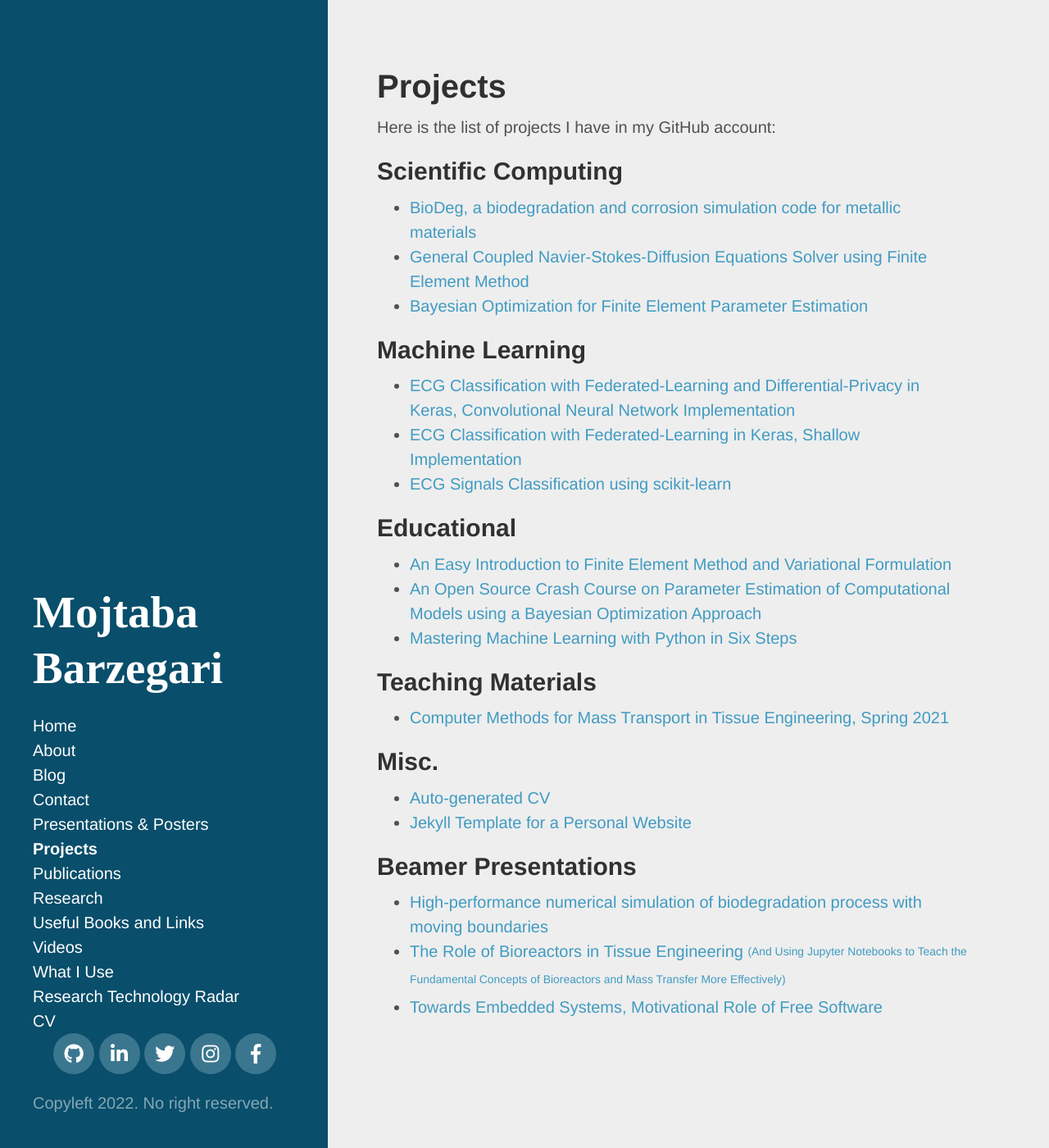
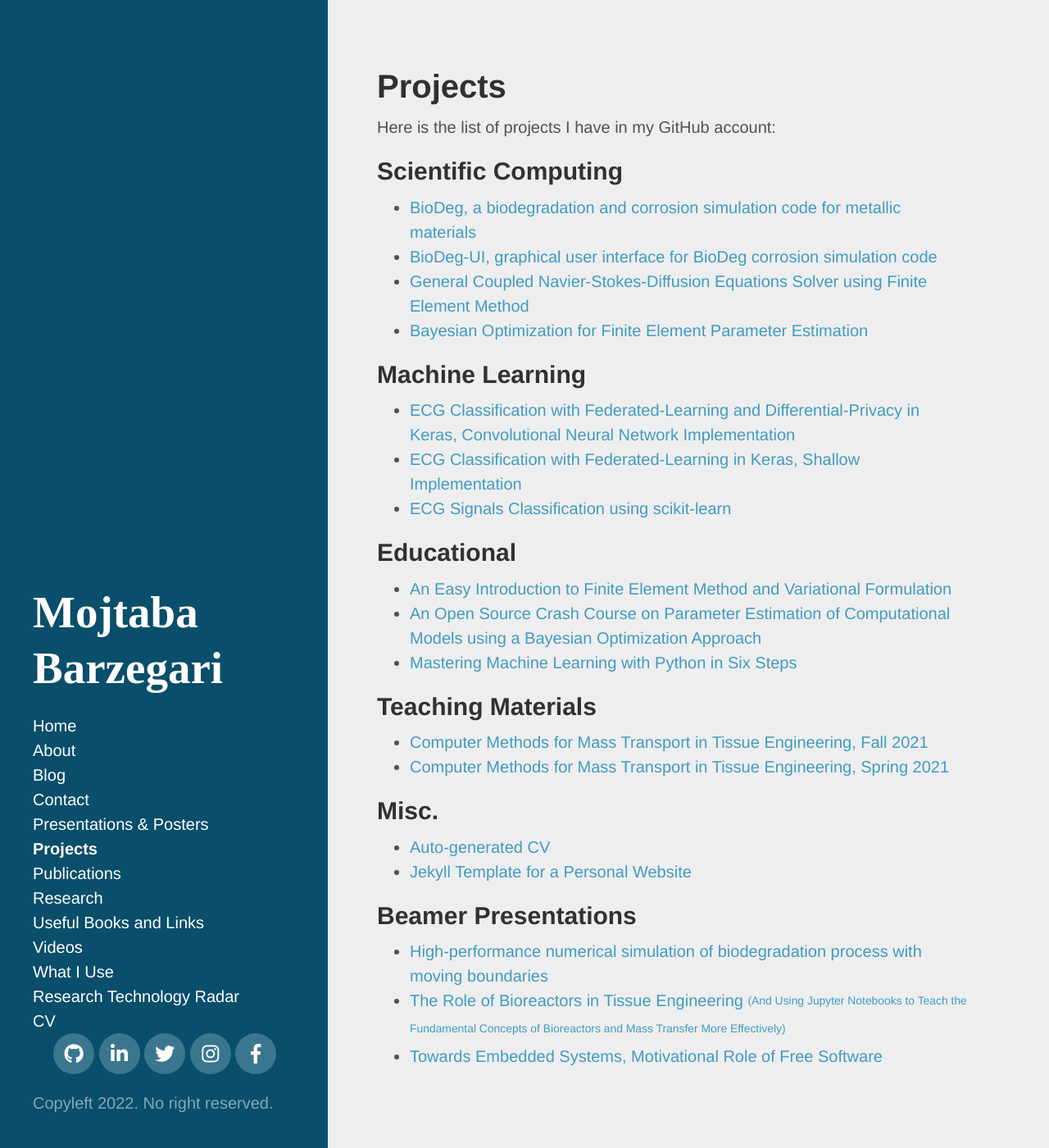
Before and after one commit to mbarzegary/mbarzegary.github.io, a Jekyll site: the page built from projects.md, in a window 1280 px wide and 1400 px high. Shown: the whole window at 82% size. Built offline with Jekyll 4.4.1, drawn with Linux system fonts in a browser that asks for light colours; nearby versions of some CDN libraries; some web fonts are replaced.

Commit message:
add 2 github projects

```diff
--- a/projects.md
+++ b/projects.md
@@ -8,6 +8,7 @@ Here is the list of projects I have in my GitHub account:
 ## Scientific Computing
 
  * [BioDeg, a biodegradation and corrosion simulation code for metallic materials](https://github.com/mbarzegary/BioDeg)
+ * [BioDeg-UI, graphical user interface for BioDeg corrosion simulation code](https://github.com/mbarzegary/BioDeg-UI)
  * [General Coupled Navier-Stokes-Diffusion Equations Solver using Finite Element Method](https://github.com/mbarzegary/navier-stokes-solver)
  * [Bayesian Optimization for Finite Element Parameter Estimation](https://github.com/mbarzegary/BayesianFEM)
 
@@ -24,6 +25,7 @@ Here is the list of projects I have in my GitHub account:
 
 ## Teaching Materials
 
+ * [Computer Methods for Mass Transport in Tissue Engineering, Fall 2021](https://github.com/mbarzegary/mass-transport-tissue-engineering-fall2021)
  * [Computer Methods for Mass Transport in Tissue Engineering, Spring 2021](https://github.com/mbarzegary/mass-transport-tissue-engineering-spring2021)
 
 ## Misc.
```
Also changed, not shown: 2 other files.
